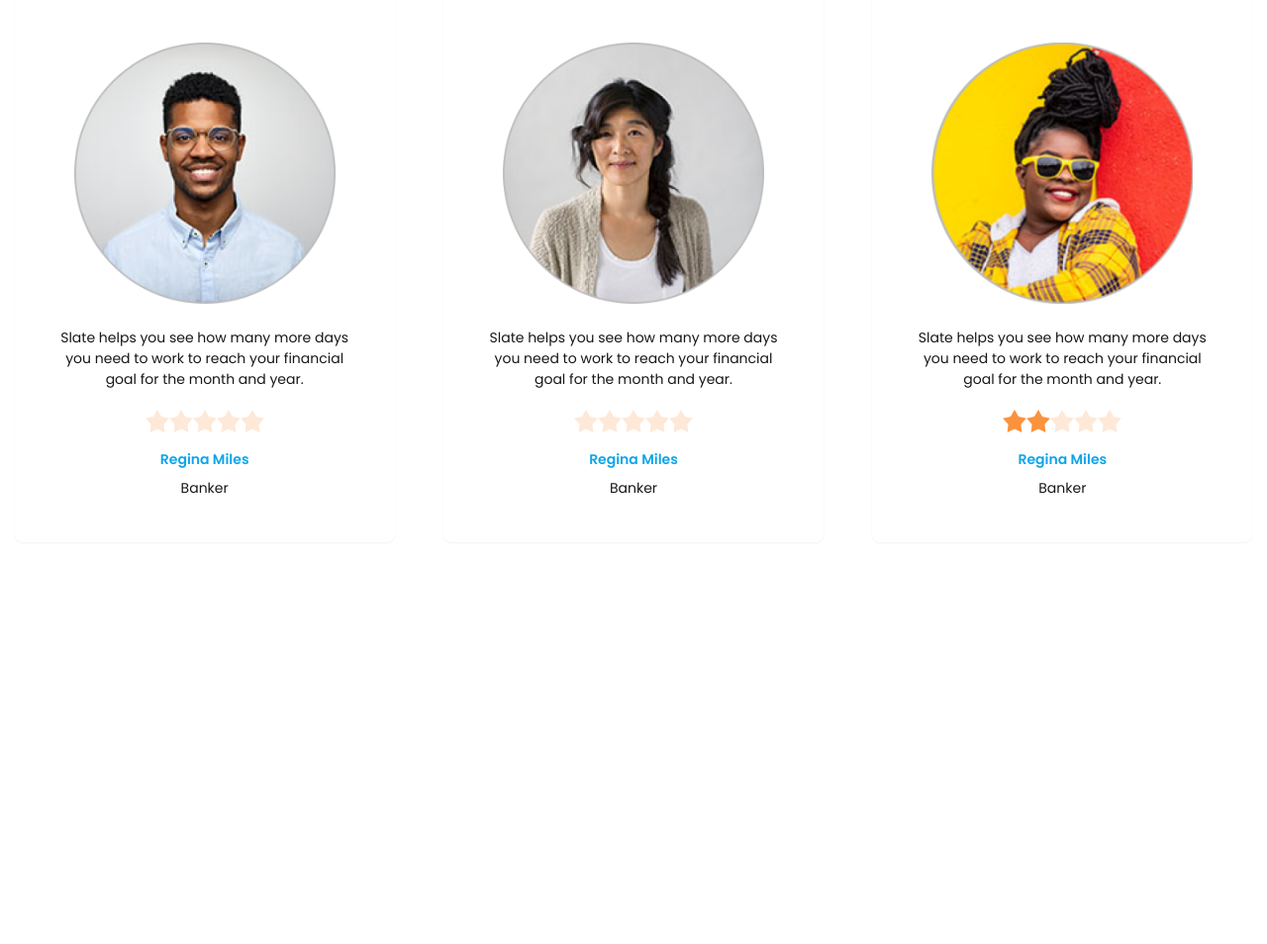
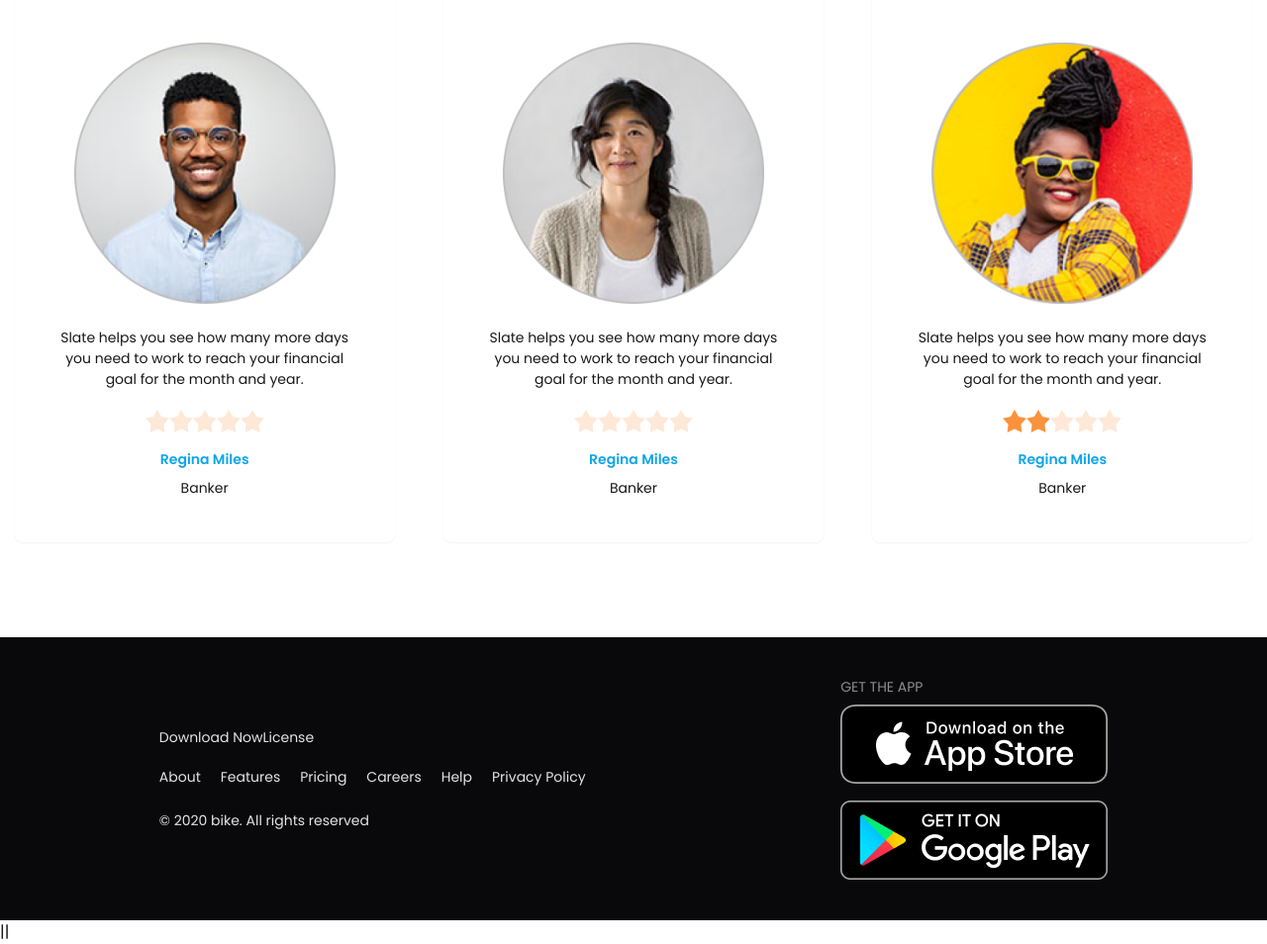
Before and after one commit to asifikram/biker-zone, a plain HTML site: page index.html in a window 1280 px wide. Shown: the part 1807-2761 px from the top of the page at 99% size. Before the commit the page ends 2451 px from the top, so only its background shows below. Drawn offline with nearby package versions, Linux system fonts and the light colour scheme.

Commit message:
one section remain but complete the footer section

```diff
--- a/index.html
+++ b/index.html
@@ -213,7 +213,7 @@
         <h1 class="font-semibold text-5xl text-center mb-8">latest News</h1>
         <div class="md:flex lg:flex gap-5 md:justify-around lg:justify-around">
           <!-- card-1 -->
-          <div class="card bg-base-100 w-96 shadow-sm">
+          <div class="card bg-base-100 w-96 shadow-sm mx-auto">
             <figure>
               <img src="images/others/latest1.png" alt="Bikes" />
             </figure>
@@ -233,7 +233,7 @@
             </div>
           </div>
           <!-- card-2 -->
-          <div class="card bg-base-100 w-96 shadow-sm">
+          <div class="card bg-base-100 w-96 shadow-sm mx-auto">
             <figure>
               <img src="images/others/latest2.png" alt="Bikes" />
             </figure>
@@ -255,7 +255,7 @@
             </div>
           </div>
           <!-- card-3 -->
-          <div class="card bg-base-100 w-96 shadow-sm">
+          <div class="card bg-base-100 w-96 shadow-sm mx-auto">
             <figure>
               <img src="images/others/latest3.png" alt="Bikes" />
             </figure>
@@ -280,11 +280,13 @@
       </section>
       <!-- client-section -->
       <section class="mt-24">
-        <h1 class="font-semibold text-5xl text-center mb-14">Happy <span class="text-[#E76F51]">Clients says</span> </h1>
+        <h1 class="font-semibold text-5xl text-center mb-14">
+          Happy <span class="text-[#E76F51]">Clients says</span>
+        </h1>
 
         <div class="lg:flex md:flex gap-5 md:justify-around lg:justify-around">
           <!-- client-1 -->
-          <div class="card bg-base-100 w-96 shadow-sm p-5">
+          <div class="card bg-base-100 w-96 shadow-sm p-5 mx-auto">
             <figure class="px-10 pt-10">
               <img
                 src="images/others/user-1.png"
@@ -314,7 +316,7 @@
                 <input
                   type="radio"
                   name="rating-2"
-                  class="mask mask-star-2 bg-orange-400 "
+                  class="mask mask-star-2 bg-orange-400"
                   aria-label="3 star"
                 />
                 <input
@@ -337,7 +339,7 @@
             </div>
           </div>
           <!-- client-2 -->
-          <div class="card bg-base-100 w-96 shadow-sm p-5">
+          <div class="card bg-base-100 w-96 shadow-sm p-5 mx-auto">
             <figure class="px-10 pt-10">
               <img
                 src="images/others/user-2.png"
@@ -390,7 +392,7 @@
             </div>
           </div>
           <!-- client-3 -->
-          <div class="card bg-base-100 w-96 shadow-sm p-5">
+          <div class="card bg-base-100 w-96 shadow-sm p-5 mx-auto">
             <figure class="px-10 pt-10">
               <img
                 src="images/others/user-3.png"
@@ -445,6 +447,39 @@
         </div>
       </section>
     </main>
-    <footer></footer>
+    <footer
+      class="footer md:flex md:justify-around lg:flex lg:justify-around bg-neutral text-neutral-content p-10 items-center "
+    >
+      <div>
+        <div class="flex mb-3">
+          <p>Download Now</p>
+          <p>License</p>
+        </div>
+        <div class="flex gap-5 mb-4">
+          <p>About</p>
+           <p>Features</p>
+           <p>Pricing</p>
+           <p>Careers</p>
+           <p>Help</p>
+           <p>Privacy Policy</p>
+        </div>
+        <div>
+          <p>© 2020 bike. All rights reserved</p>
+        </div>
+      </div>
+
+      <div>
+        <h6 class="footer-title">Get the App</h6>
+        <div class="grid grid-rows-1 gap-4">
+          <a>
+            <img src="images/others/ios.png" alt="" />
+          </a>
+          <a>
+            <img src="images/others/android.png" alt="" />
+          </a>
+        </div>
+      </div>
+    </footer>
   </body>
 </html>
+||
```
